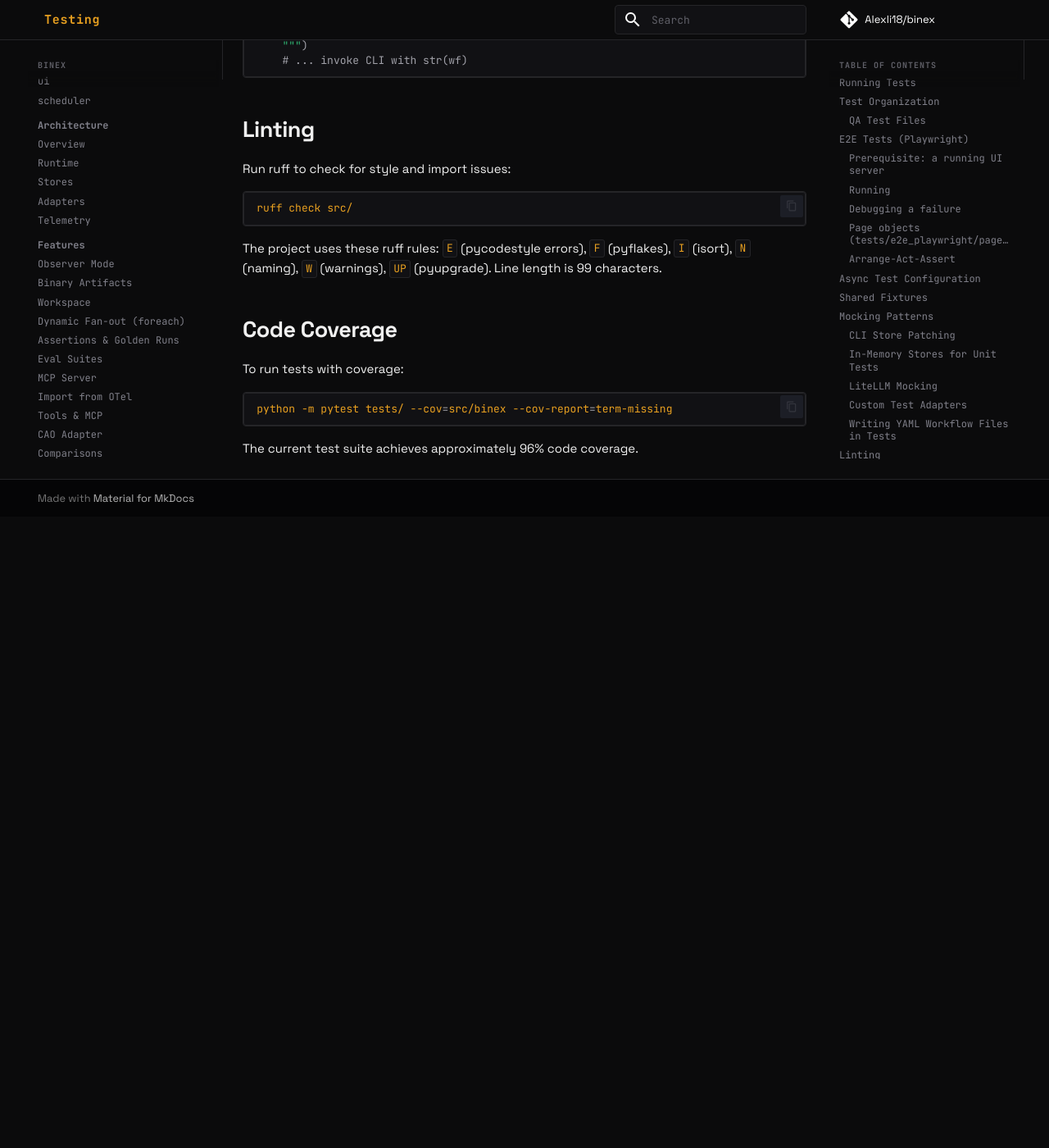
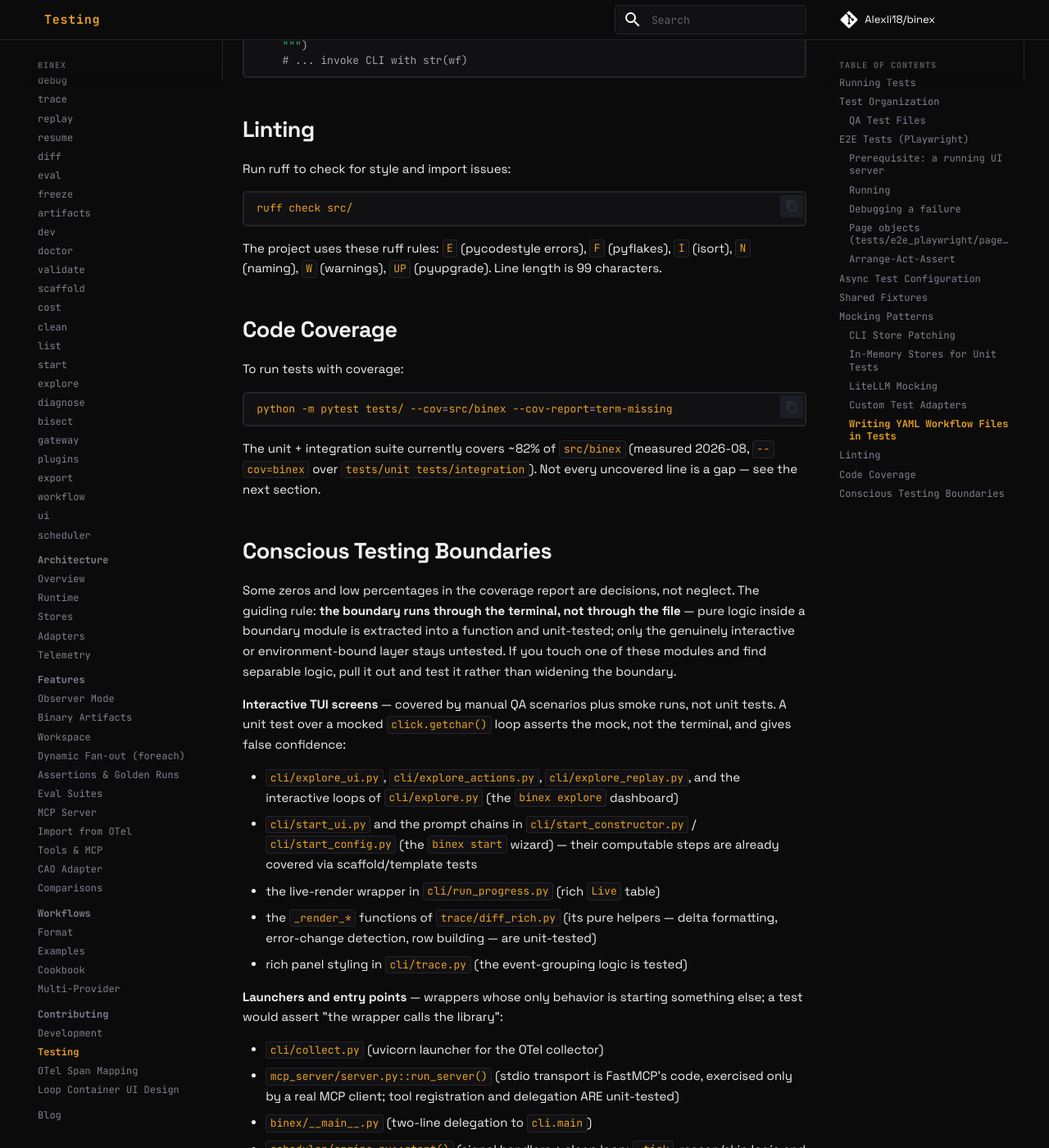
Before and after one commit to Alexli18/binex, an MkDocs documentation site: the page built from docs/contributing/testing.md, in a window 1280 px wide and 1400 px high, scrolled down 6318 px. Shown: the whole window at 82% size. Built offline with MkDocs 1.6.1 and Material for MkDocs 9.7.7, drawn with Linux system fonts in a browser that asks for light colours; comment, search, counter and statistics services are not loaded; before the commit the page ends 6948 px from its top, so only the background shows below that; some of the changed text lies outside the part shown.

Commit message:
docs(testing): add Conscious Testing Boundaries section; fix stale coverage figure
Records the phase-2 triage verdicts: TUI screens (manual QA + smoke), wizard
prompt chains, launchers/entry points, transport-only branches, and
environment-gated paths — each with a one-sentence justification. Guiding
rule: the boundary runs through the terminal, not through the file.

Also updates the stale 'approximately 96%' claim to the measured 82%
(unit+integration, 2026-08).

Co-Authored-By: Claude Fable 5 <noreply@anthropic.com>

````diff
--- a/docs/contributing/testing.md
+++ b/docs/contributing/testing.md
@@ -299,4 +299,59 @@ To run tests with coverage:
 python -m pytest tests/ --cov=src/binex --cov-report=term-missing
 ```
 
-The current test suite achieves approximately 96% code coverage.
+The unit + integration suite currently covers ~82% of `src/binex` (measured
+2026-08, `--cov=binex` over `tests/unit tests/integration`). Not every
+uncovered line is a gap — see the next section.
+
+## Conscious Testing Boundaries
+
+Some zeros and low percentages in the coverage report are decisions, not
+neglect. The guiding rule: **the boundary runs through the terminal, not
+through the file** — pure logic inside a boundary module is extracted into a
+function and unit-tested; only the genuinely interactive or environment-bound
+layer stays untested. If you touch one of these modules and find separable
+logic, pull it out and test it rather than widening the boundary.
+
+**Interactive TUI screens** — covered by manual QA scenarios plus smoke runs,
+not unit tests. A unit test over a mocked `click.getchar()` loop asserts the
+mock, not the terminal, and gives false confidence:
+
+- `cli/explore_ui.py`, `cli/explore_actions.py`, `cli/explore_replay.py`,
+  and the interactive loops of `cli/explore.py` (the `binex explore` dashboard)
+- `cli/start_ui.py` and the prompt chains in `cli/start_constructor.py` /
+  `cli/start_config.py` (the `binex start` wizard) — their computable steps
+  are already covered via scaffold/template tests
+- the live-render wrapper in `cli/run_progress.py` (rich `Live` table)
+- the `_render_*` functions of `trace/diff_rich.py` (its pure helpers —
+  delta formatting, error-change detection, row building — are unit-tested)
+- rich panel styling in `cli/trace.py` (the event-grouping logic is tested)
+
+**Launchers and entry points** — wrappers whose only behavior is starting
+something else; a test would assert "the wrapper calls the library":
+
+- `cli/collect.py` (uvicorn launcher for the OTel collector)
+- `mcp_server/server.py::run_server()` (stdio transport is FastMCP's code,
+  exercised only by a real MCP client; tool registration and delegation ARE
+  unit-tested)
+- `binex/__main__.py` (two-line delegation to `cli.main`)
+- `scheduler/engine.py::start()` (signal handlers + sleep loop; `_tick`,
+  rescan/skip logic and `_run_workflow` are unit-tested)
+
+**Transport-only branches** — reachable only through a real network client:
+
+- the `CancelledError` branch of the SSE generator in `ui/api/events.py`
+  (client disconnect)
+
+**Environment-gated paths** — dead in the default test environment because an
+optional dependency is absent; not dead in the matrix:
+
+- `telemetry.py` OTel emission paths (require the `telemetry` extra)
+- protobuf decode paths in `importers/collector.py` (require
+  `opentelemetry-proto`; the 415 gate is tested)
+- `observe_crewai.py` attribution paths — covered by the dedicated
+  `observe-crewai` CI job that installs `crewai`; only a local-environment
+  boundary
+
+Anything not listed here is expected to be tested; a new zero in the coverage
+report is either a bug in the test setup or a candidate for this list — with
+its one-sentence justification written down, not silently accepted.
````
